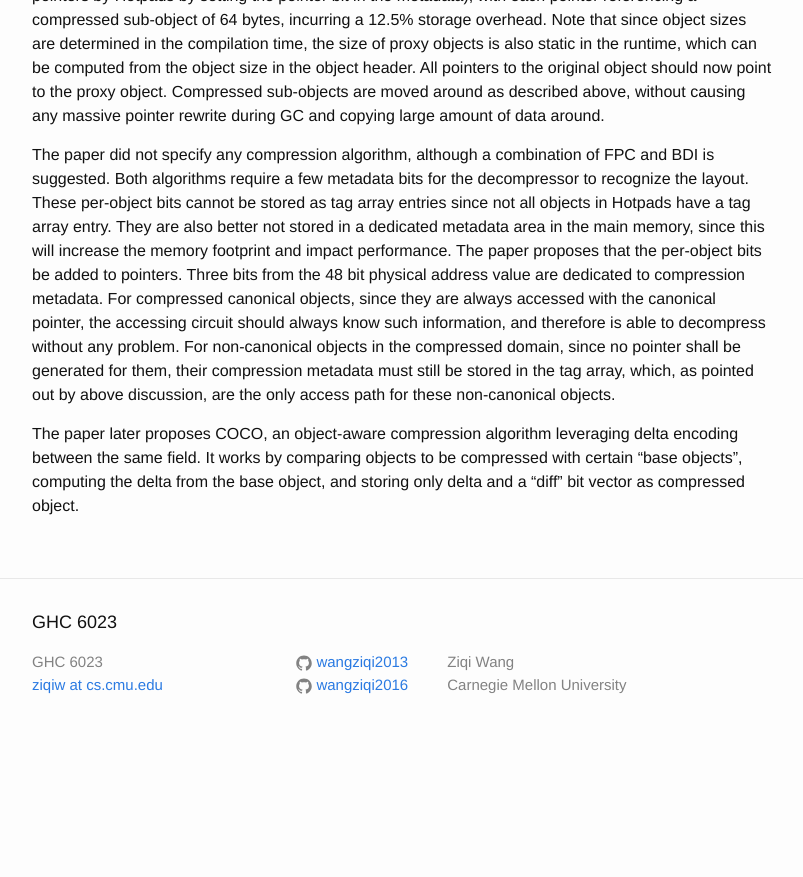
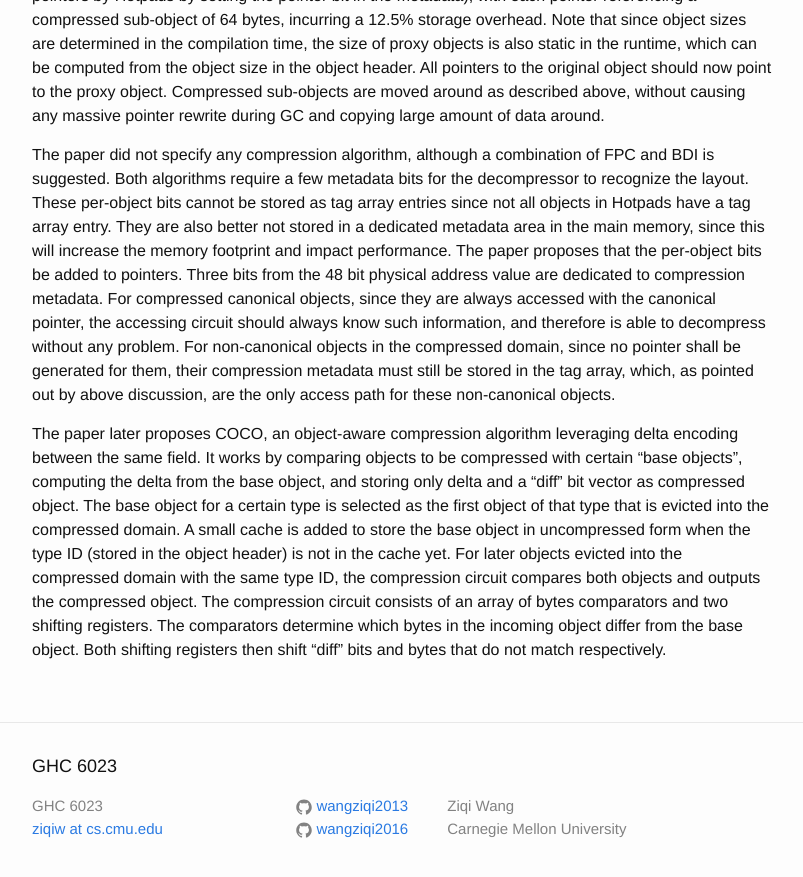
Before and after one commit to wangziqi2013/wangziqi2013.github.io, a Jekyll site: the page built from _posts/2020-07-11-zippads-coco.markdown, in a window 1280 px wide and 900 px high, scrolled down 3529 px. Shown: the top 877 px of the window, without its empty margins (238-1041 px from the left). Built offline with Jekyll 4.4.1, drawn with Linux system fonts in a browser that asks for light colours; before the commit the page ends 4285 px from its top, so only the background shows below that.

Commit message:
Adding compression circuit

```diff
--- a/_posts/2020-07-11-zippads-coco.markdown
+++ b/_posts/2020-07-11-zippads-coco.markdown
@@ -150,3 +150,9 @@ stored in the tag array, which, as pointed out by above discussion, are the only
 The paper later proposes COCO, an object-aware compression algorithm leveraging delta encoding between the same field.
 It works by comparing objects to be compressed with certain "base objects", computing the delta from the base object,
 and storing only delta and a "diff" bit vector as compressed object.
+The base object for a certain type is selected as the first object of that type that is evicted into the compressed domain.
+A small cache is added to store the base object in uncompressed form when the type ID (stored in the object header) is not
+in the cache yet. For later objects evicted into the compressed domain with the same type ID, the compression circuit
+compares both objects and outputs the compressed object. The compression circuit consists of an array of bytes comparators
+and two shifting registers. The comparators determine which bytes in the incoming object differ from the base object.
+Both shifting registers then shift "diff" bits and bytes that do not match respectively.
```
